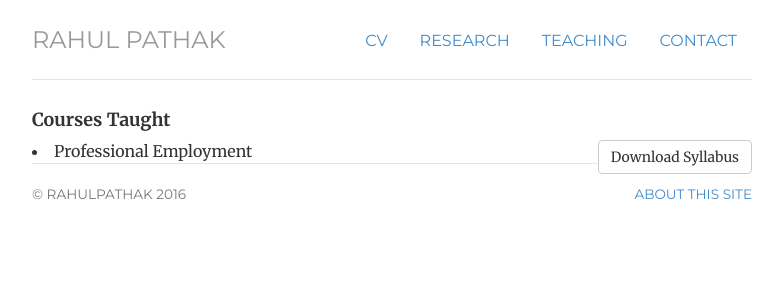
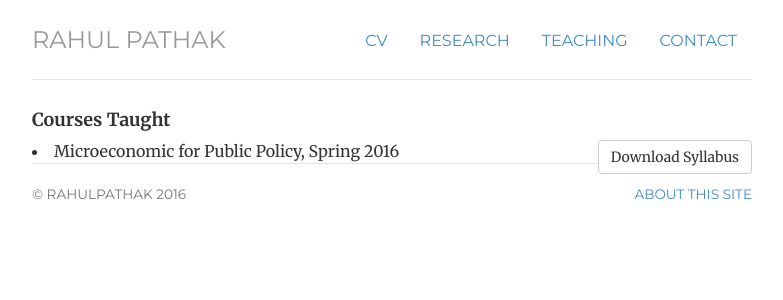
Before and after one commit to pathak-rahul/pathak-rahul.github.io, a Jekyll site: the page built from teaching/index.html, in a window 1280 px wide. Shown: the top 300 px of the page, without its empty margins (248-1031 px from the left). Built offline with Jekyll 4.4.1, drawn with Linux system fonts in a browser that asks for light colours.

Commit message:
Update index.html

```diff
--- a/teaching/index.html
+++ b/teaching/index.html
@@ -7,7 +7,7 @@ title: teaching
 
 	<a href="/files/rpathak-cv.pdf" class="btn btn-default pull-right" title="Download Syllabus as PDF">Download Syllabus</a>
 
-	<li>Professional Employment</li>
+	<li>Microeconomic for Public Policy, Spring 2016</li>
 
 				</ul>
 
```
